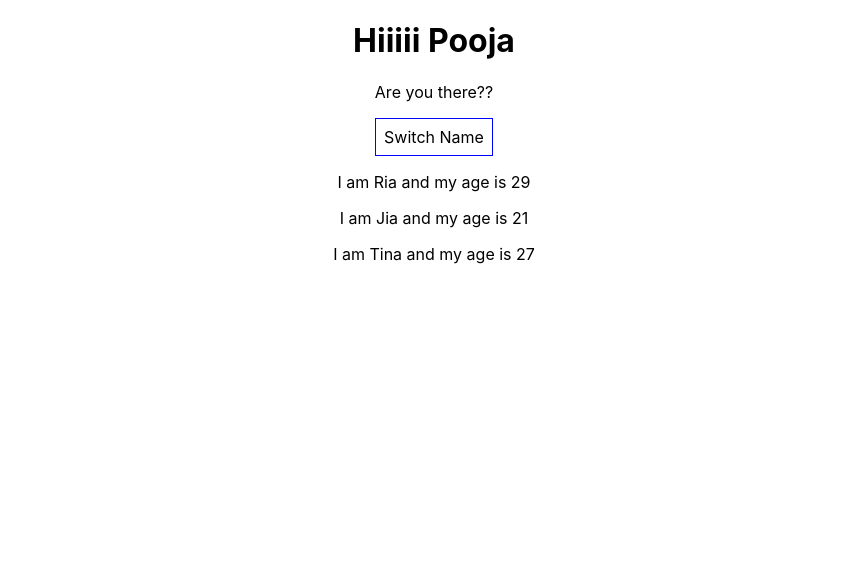
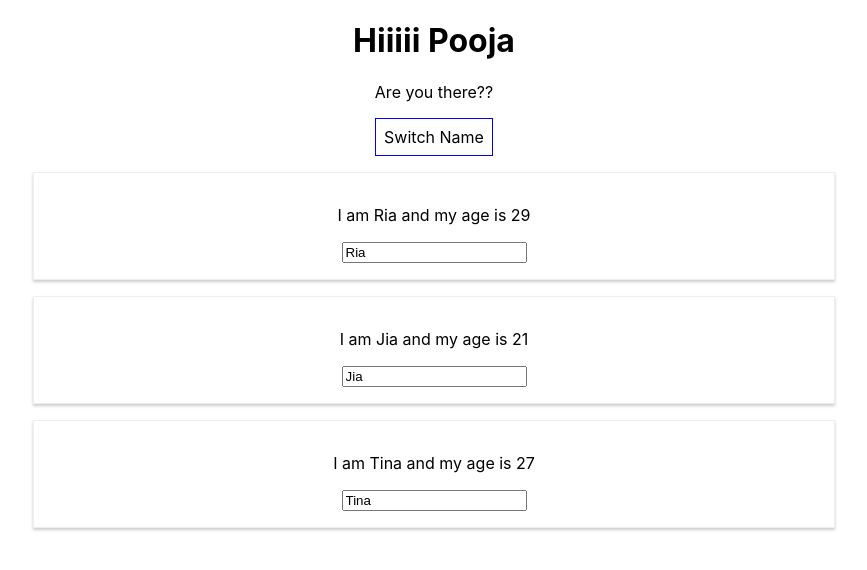
Before and after one commit to sayantisarkar/React-complete-guide, a React (Create React App) app: page / in a window 1280 px wide. Both pictures are taken after a click on the button "Switch Name". Shown: the top 570 px of the page, without its empty margins (206-1073 px from the left). Built offline with nearby package versions, Linux system fonts and the light colour scheme.

Commit message:
List state and keys

```diff
--- a/src/App.js
+++ b/src/App.js
@@ -18,22 +18,22 @@ class App extends Component {
   //defining state
   state = {
     persons:[
-      {name:"Ria" , age:"29"},
-      {name:"Jia" , age:"21"},
-      {name:"Tina", age:"27"}
+      {id: "agdg1",name:"Ria" , age:"29"},
+      {id: "schc12",name:"Jia" , age:"21"},
+      {id: "dijoj4",name:"Tina", age:"27"}
     ],
     otherState:'some other value',
     showPersons: false
   }
 
-  switchNamehandler = (newName)=>{
+  switchNamehandler = (event)=>{
     // console.log('Was clicked!');
     // DON'T DO THIS: this.state.persons[0].name = 'Maximilian';
     this.setState({
       persons:[
-        {name:newName , age:"29"},
-        {name:"Jia" , age:"21"},
-        {name:"Tina", age:"27"}
+        {id: "agdg1" , name:event.target , age:"29"},
+        {id: "schc12" ,name:"Jia" , age:"21"},
+        {id: "dijoj4" ,name:"Tina", age:"27"}
       ]
     })
   }
@@ -44,6 +44,16 @@ class App extends Component {
     this.setState({
       showPersons: !doShow
     })
+  }
+
+  deletePersonHandler =(index)=>{
+   //const persons = this.state.persons;
+   //const persons = this.state.persons.slice; // copies array
+   const persons = [...this.state.persons]; //spread operator: ES6
+   persons.splice(index,1);
+   this.setState({
+     persons : persons
+   })
   }
 
   render () {
@@ -60,7 +70,18 @@ class App extends Component {
     if(this.state.showPersons){
       persons = (
       <div>
-      <Person
+
+       {this.state.persons.map((person,index)=>{
+         return <Person click= {()=> this.deletePersonHandler(index)}
+         name = {person.name}
+         age={person.age}
+         key={person.id}
+         changed = {()=>this.switchNamehandler()}
+         />
+       })}
+
+
+      {/* <Person
         name= {this.state.persons[0].name}
         age= {this.state.persons[0].age} />
       <Person
@@ -68,7 +89,7 @@ class App extends Component {
         age= {this.state.persons[1].age} />
       <Person
         name= {this.state.persons[2].name}
-        age= {this.state.persons[2].age} />
+        age= {this.state.persons[2].age} /> */}
       </div>
       );
     }
--- a/src/components/Person.jsx
+++ b/src/components/Person.jsx
@@ -4,9 +4,10 @@ import './Person.css';
 const Person = (props)=> {
  //return <p>I am a person and I am {Math.floor(Math.random()*30)} years old</p>;
  return(
- <div>
- <p>I am {props.name} and my age is {props.age}</p>
+ <div className="Person">
+ <p onClick = {props.click}>I am {props.name} and my age is {props.age}</p>
  <p>{props.children}</p>
+ <input type= "text" onChange={props.changed} value={props.name} />
  </div>
  );
 }
```
